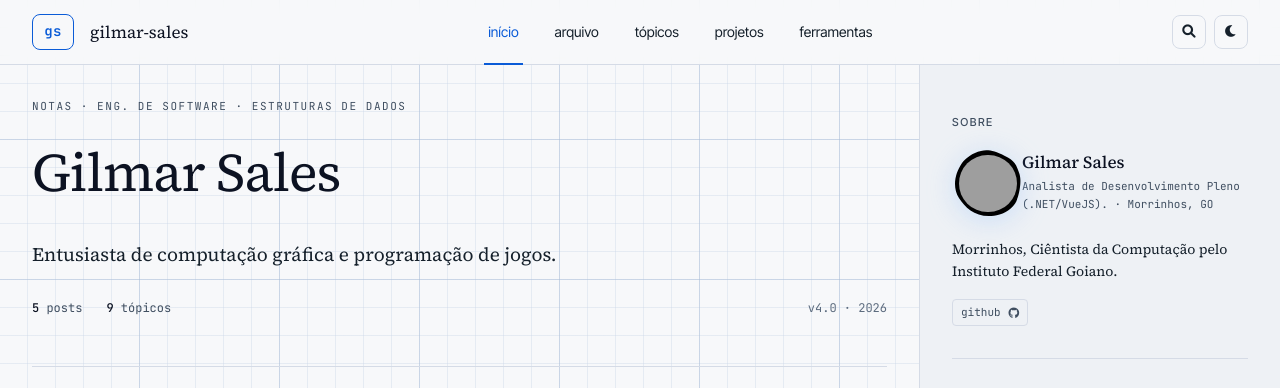
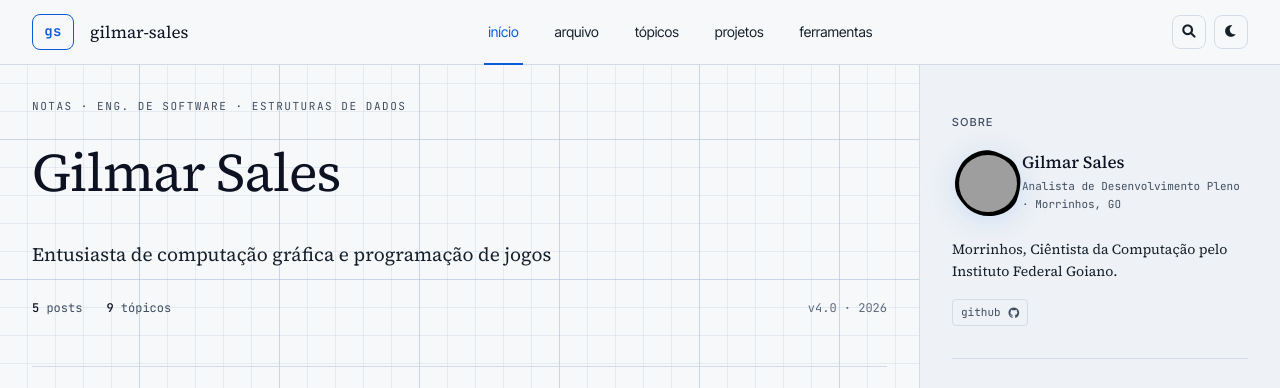
Before and after one commit to gilmar-sales/gilmar-sales.github.io, a Jekyll site: the page built from index.html, in a window 1280 px wide. Shown: the top 388 px of the page. Built offline with Jekyll 4.4.1, drawn with Linux system fonts in a browser that asks for light colours; the list of posts is cut into pages by our own code; grey boxes are pictures that could not be loaded.

Commit message:
chore: update description

```diff
--- a/_config.yml
+++ b/_config.yml
@@ -1,12 +1,12 @@
 title: Gilmar Sales
 description: >-
-  Entusiasta de computação gráfica e programação de jogos.
+  Entusiasta de computação gráfica e programação de jogos
 baseurl: ""
 url: "https://gilmar-sales.github.io"
 author:
   name: Gilmar Sales
   email: gilmar_custodio_@hotmail.com
-  profession: Analista de Desenvolvimento Pleno (.NET/VueJS).
+  profession: Analista de Desenvolvimento Pleno
   city: Morrinhos
   country: GO
   description: Ciêntista da Computação pelo Instituto Federal Goiano.
```
